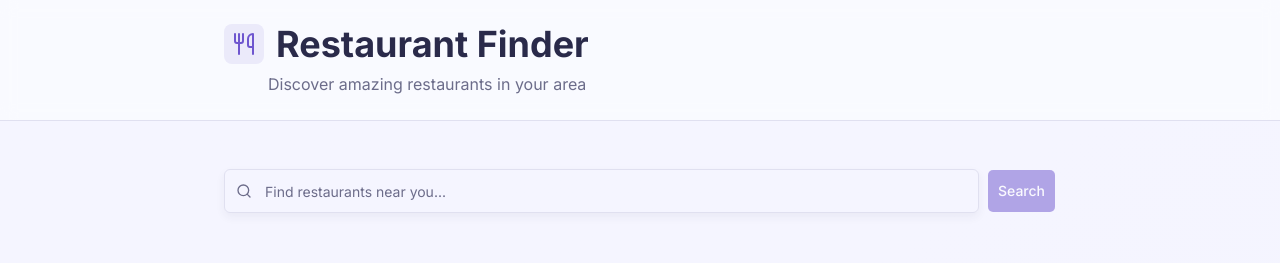
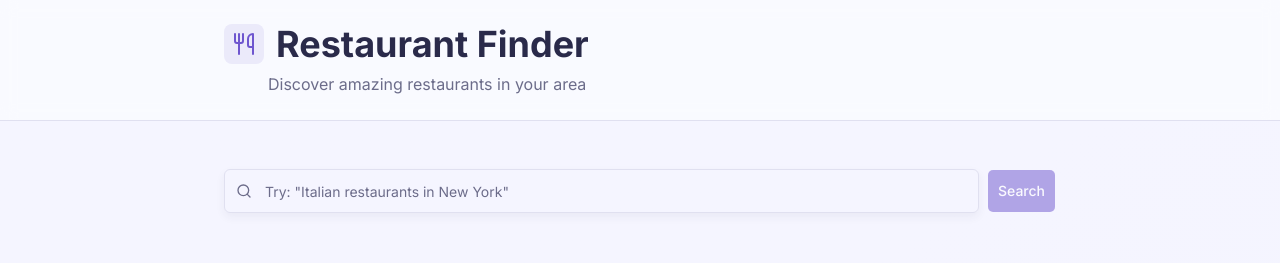
Before and after one commit to zernrack/restaurant-finder-fe, a Next.js app: page / in a window 1280 px wide. Shown: the top 263 px of the page. Built offline with nearby package versions, Linux system fonts and the light colour scheme.

Commit message:
feat: update search input placeholder for improved user guidance

```diff
--- a/components/search-form.tsx
+++ b/components/search-form.tsx
@@ -45,7 +45,7 @@ export default function SearchForm({
         <div className="flex-1 relative">
           <Search className="absolute left-3 top-1/2 -translate-y-1/2 w-4 h-4 text-muted-foreground pointer-events-none" />
           <Input
-            placeholder="Find restaurants near you..."
+            placeholder='Try: "Italian restaurants in New York"'
             value={query}
             onChange={(e) => setQuery(e.target.value)}
             className="pl-10 text-base h-11"
```
